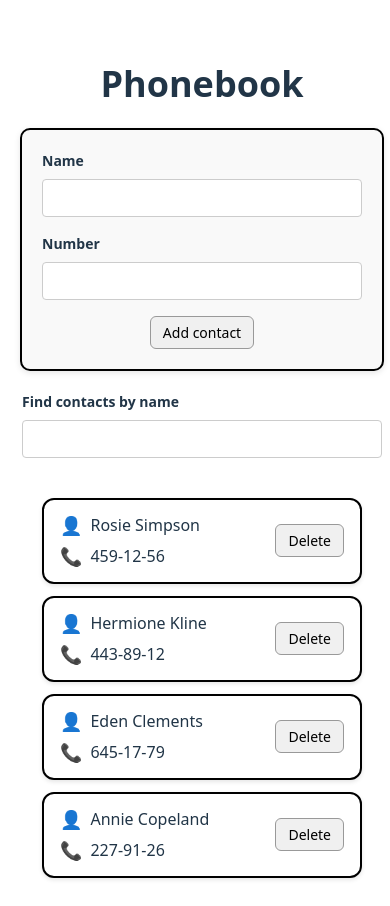
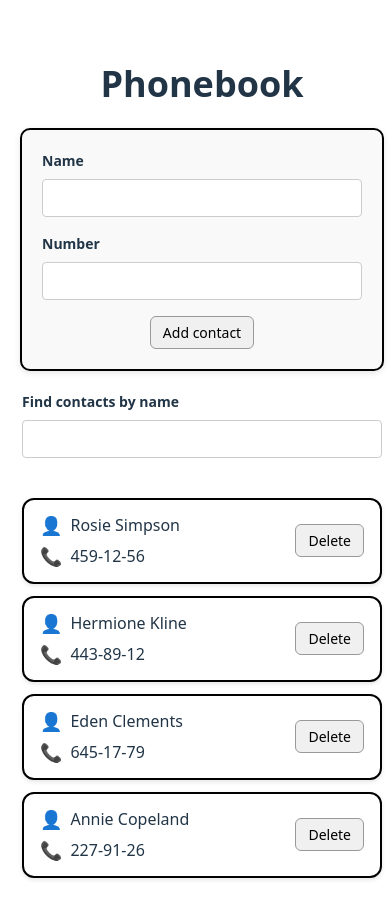
Before and after one commit to Serhii-Palamarchuk/goit-neo-react-hw-module3, a React (Vite) app: page / in a window 390 px wide. Built offline with nearby package versions, Linux system fonts and the light colour scheme.

Commit message:
Update ContactList styling for responsive width and max-width constraints

```diff
--- a/src/components/ContactList/ContactList.module.css
+++ b/src/components/ContactList/ContactList.module.css
@@ -2,5 +2,6 @@
   list-style: none;
   padding: 0;
   margin-top: 20px;
-  width: 320px;
+  width: 100%;
+  max-width: 360px;
 }
```
